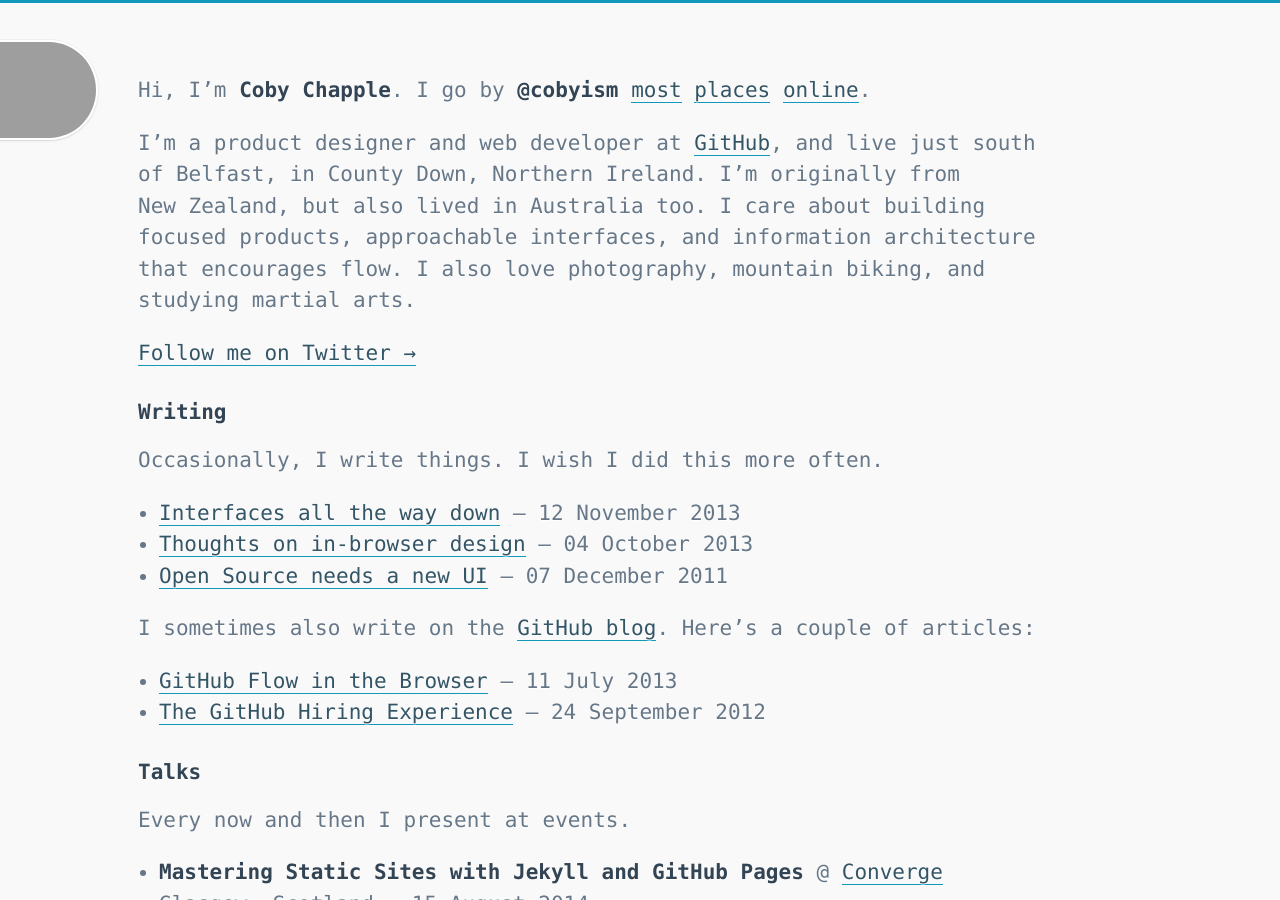
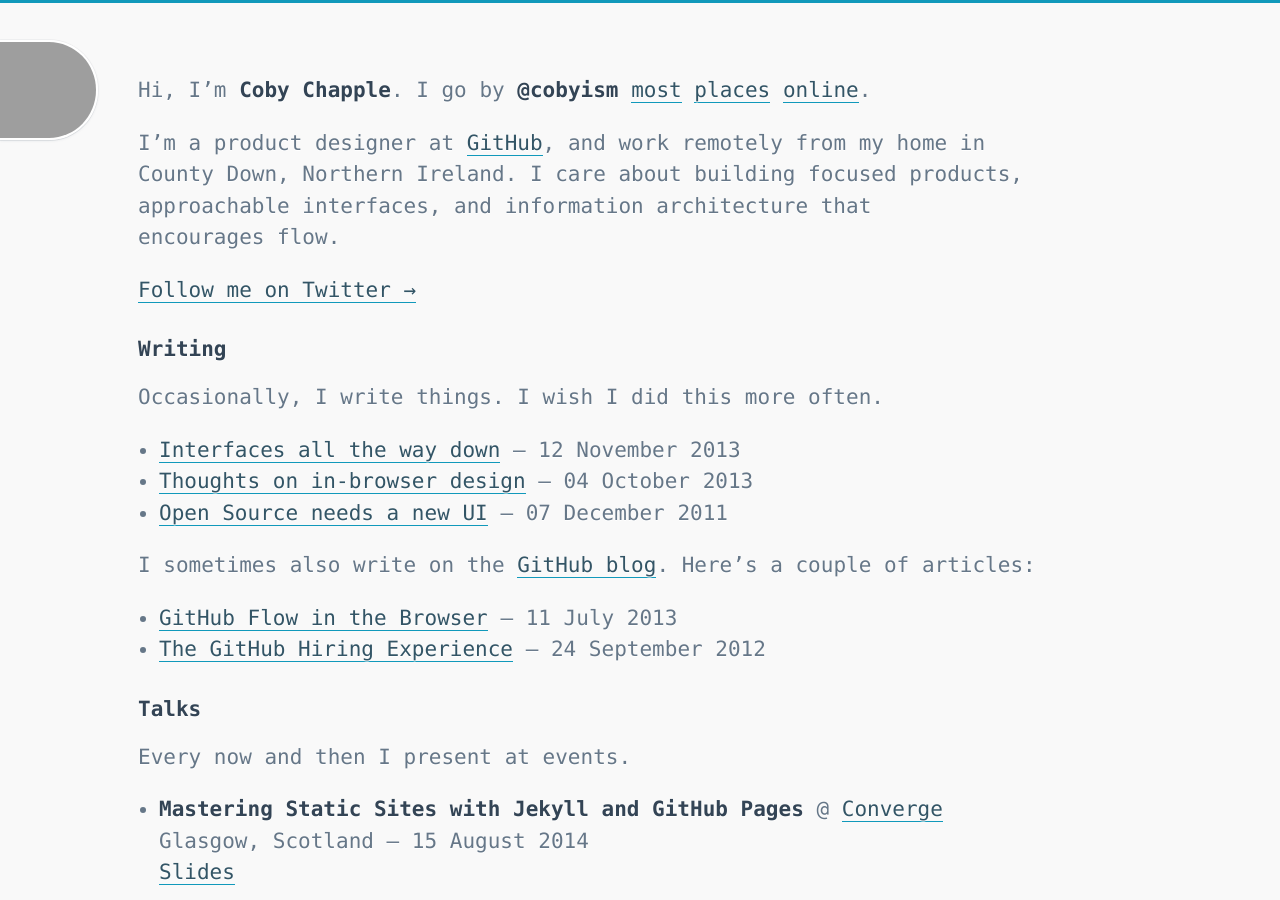
Before and after one commit to cobyism/archived-cobyism.github.io, a Jekyll site: the page built from index.md, in a window 1280 px wide and 900 px high. Built offline with Jekyll 4.4.1, drawn with Linux system fonts in a browser that asks for light colours; emoji names are drawn with the system emoji font; comment, search, counter and statistics services are not loaded; grey boxes are pictures that could not be loaded.

Commit message:
so. many. god. damn. words.

```diff
--- a/index.md
+++ b/index.md
@@ -3,7 +3,7 @@
 title: Home
 ---
 
-I’m a product designer and web developer at [GitHub](https://github.com), and live just south of Belfast, in County&nbsp;Down, Northern Ireland. I’m&nbsp;originally from New&nbsp;Zealand, but also lived in Australia too. I&nbsp;care about building focused products, approachable interfaces, and information architecture that encourages&nbsp;flow. I&nbsp;also love photography, mountain&nbsp;biking, and studying martial&nbsp;arts.
+I’m a product designer at [GitHub](https://github.com), and work remotely from my home in County&nbsp;Down, Northern Ireland. I&nbsp;care about building focused products, approachable interfaces, and information architecture that encourages&nbsp;flow.
 
 [Follow me on Twitter &rarr;](https://twitter.com/{{ site.author.handle }})
 
```
